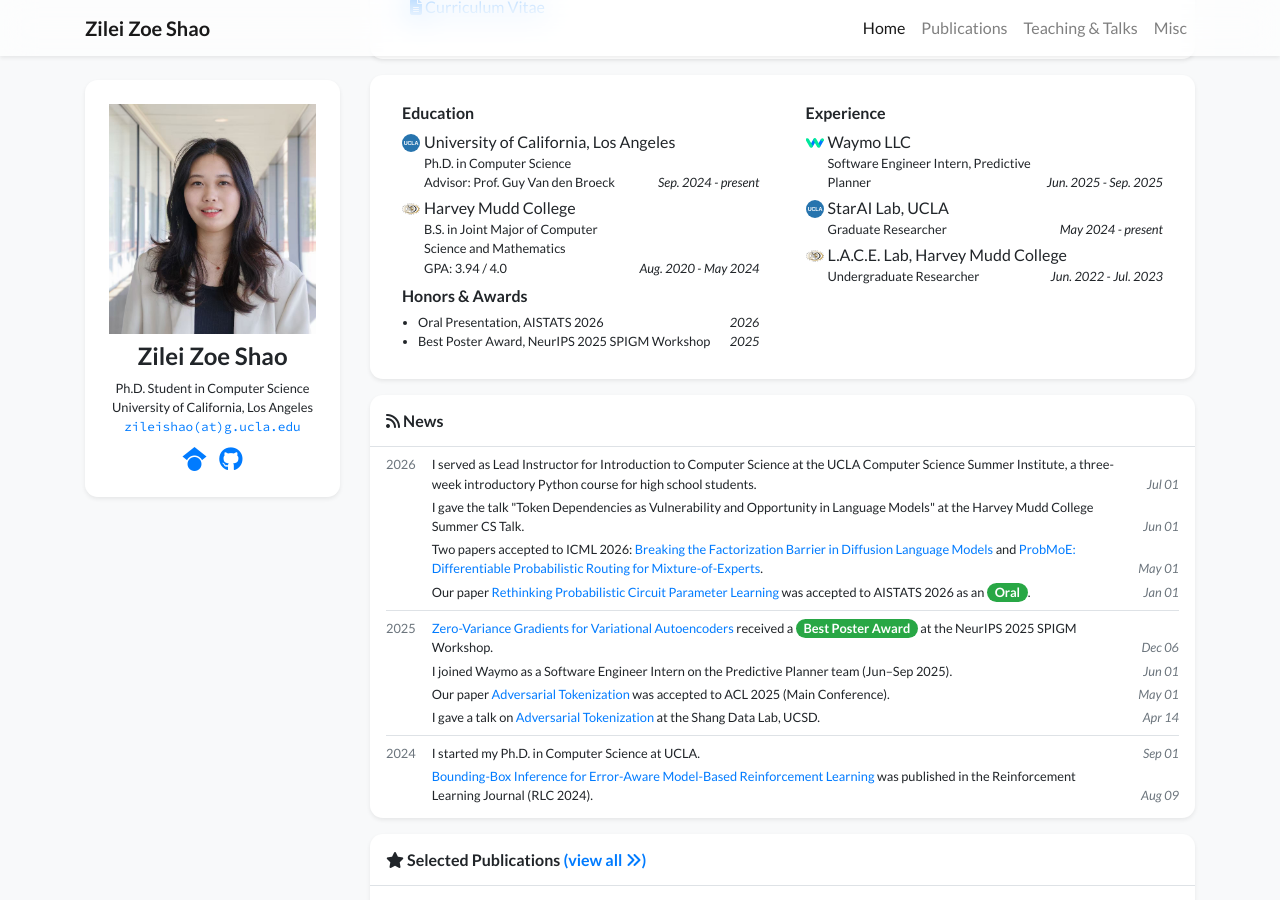
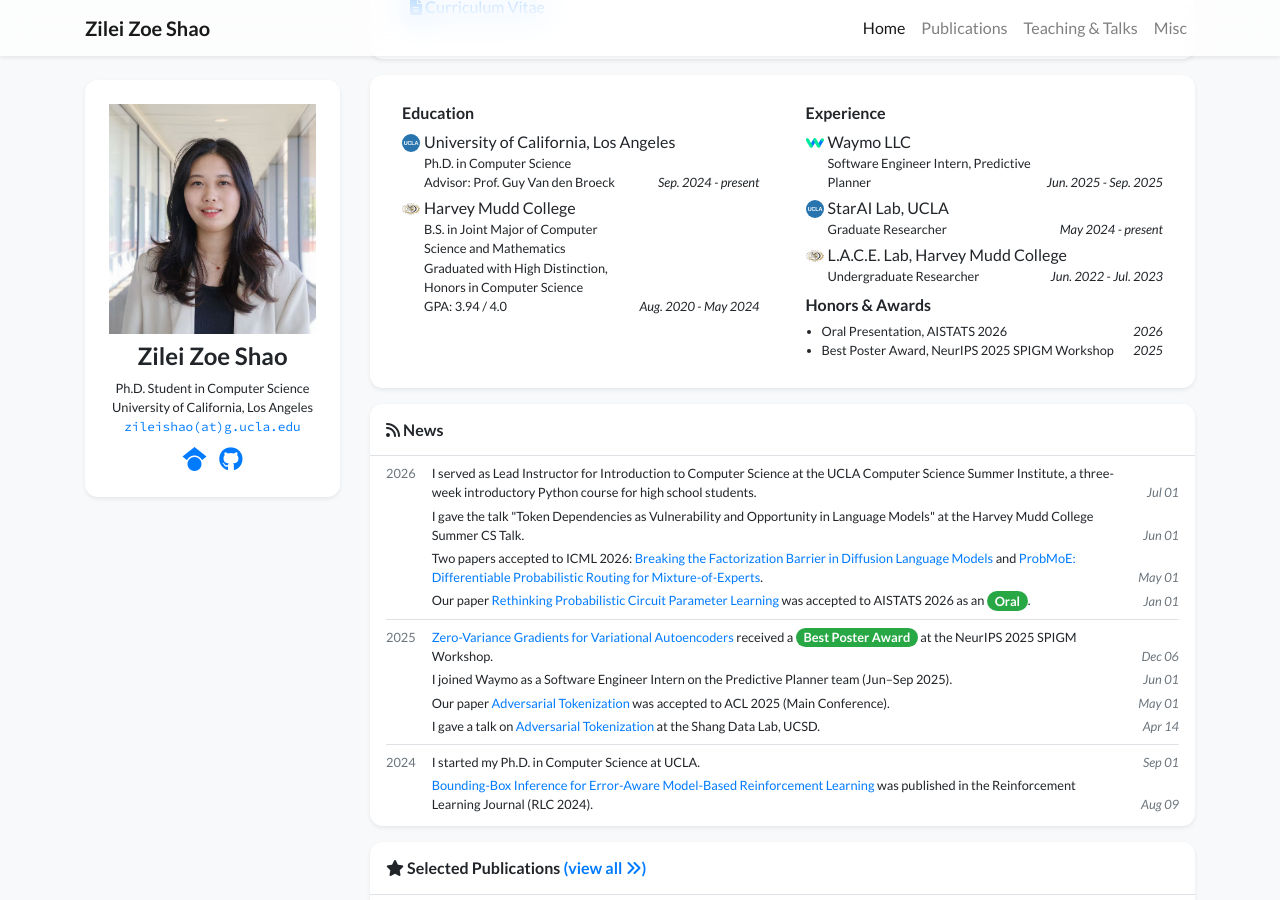
Before and after one commit to zoeshao0425/zoeshao0425.github.io, a Jekyll site: the page built from index.html, in a window 1280 px wide and 900 px high, scrolled down 511 px. Built offline with Jekyll 4.4.1, drawn with Linux system fonts in a browser that asks for light colours; nearby versions of some CDN libraries; a style sheet for code colours, icons or effects is not loaded.

Commit message:
revision

```diff
--- a/_data/profile.yml
+++ b/_data/profile.yml
@@ -53,6 +53,7 @@
   logo: /assets/images/badges/hmc.svg
   position: >-
     B.S. in Joint Major of Computer Science and Mathematics <br/>
+    Graduated with High Distinction, Honors in Computer Science <br/>
     GPA: 3.94 / 4.0
   date: Aug. 2020 - May 2024
 
```
